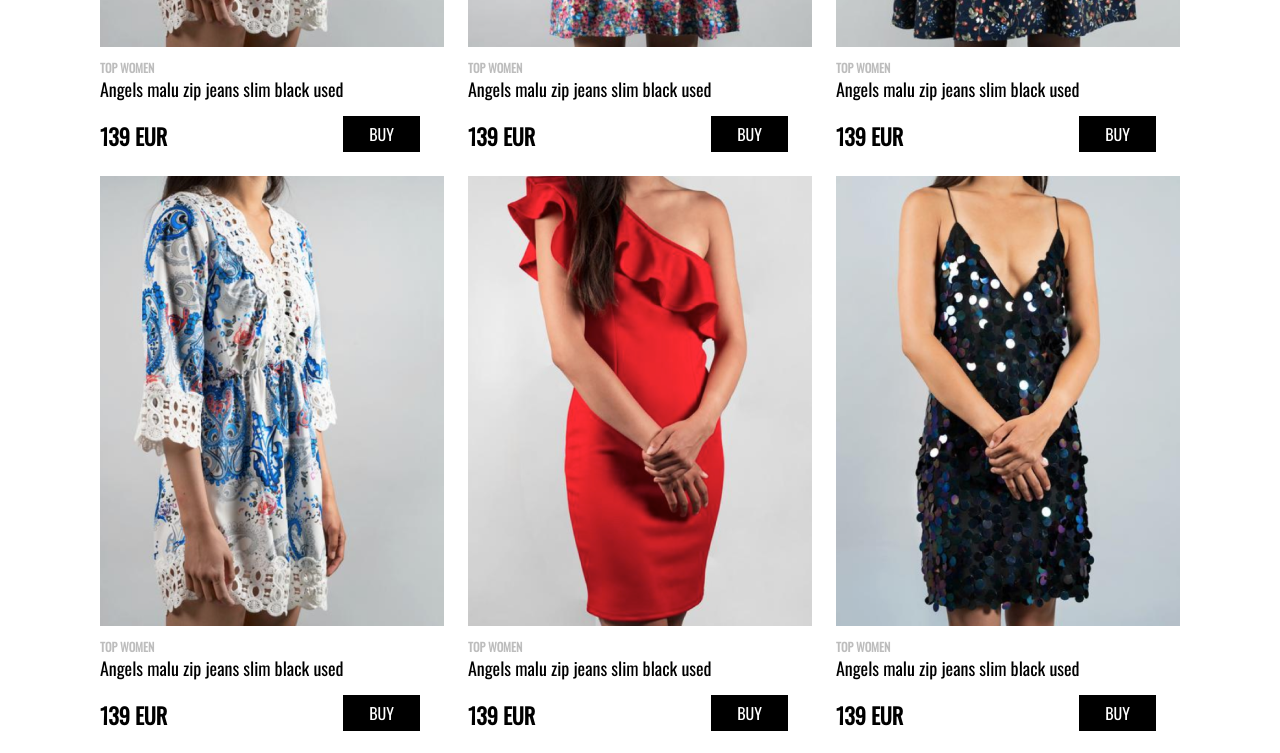
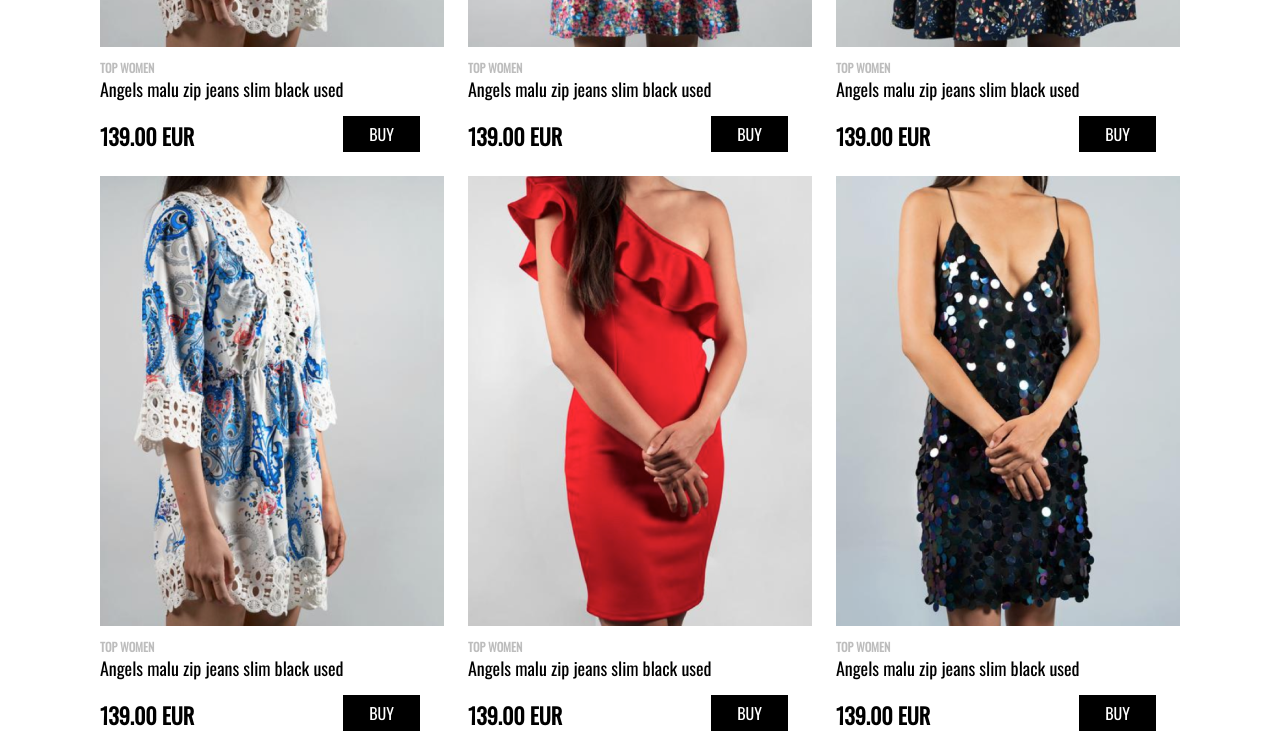
Before and after one commit to IvanParvanovski/Ecommerce-Store, an Angular app in the folder app/: page /catalogue in a window 1280 px wide. Shown: the part 860-1613 px from the top of the page. Built offline with nearby package versions, Linux system fonts and the light colour scheme; no server answers.

Commit message:
Format the price to the second decimal point using PIPE

```diff
--- a/app/src/app/catalogue/catalogue.module.ts
+++ b/app/src/app/catalogue/catalogue.module.ts
@@ -2,6 +2,7 @@ import { NgModule } from '@angular/core';
 import { CommonModule } from '@angular/common';
 import { CatalogueComponent } from './catalogue/catalogue.component';
 import { CatalogueRoutingModule } from './catalogue-routing.module';
+import { SharedModule } from '../shared/shared.module';
 
 
 @NgModule({
@@ -10,6 +11,7 @@ import { CatalogueRoutingModule } from './catalogue-routing.module';
   ],
   imports: [
     CommonModule,
+    SharedModule,
     CatalogueRoutingModule,
   ],
   exports: [
--- a/app/src/app/catalogue/catalogue/catalogue.component.html
+++ b/app/src/app/catalogue/catalogue/catalogue.component.html
@@ -21,139 +21,7 @@
         <h6 class="card__heading">{{product.title}}</h6>
         <p class="card__description">{{product.description}}</p>
 
-        <span class="card__price">{{product.price}} EUR</span>
+        <span class="card__price">{{product.price | priceFormat}} EUR</span>
         <button class="buyButton">Buy</button>
     </div>
-
-    <!-- <div class="card">
-        <img class="dress-img" src="/assets/images/clothes/dress2.png" alt="No Image">
-
-        <h6 class="card__heading">Top Women</h6>
-        <p class="card__description">Angels malu zip jeans slim black used</p>
-
-        <span class="card__price">139,00 EUR</span>
-        <button class="buyButton">Buy</button>
-    </div>
-
-
-
-    <div class="card">
-        <img class="dress-img" src="/assets/images/clothes/dress4.png" alt="No Image">
-
-        <h6 class="card__heading">Top Women</h6>
-        <p class="card__description">Angels malu zip jeans slim black used</p>
-
-        <span class="card__price">139,00 EUR</span>
-        <button class="buyButton">Buy</button>
-    </div>
-
-    <div class="card">
-        <img class="dress-img" src="/assets/images/clothes/dress5.png" alt="No Image">
-
-        <h6 class="card__heading">Top Women</h6>
-        <p class="card__description">Angels malu zip jeans slim black used</p>
-
-        <span class="card__price">139,00 EUR</span>
-        <button class="buyButton">Buy</button>
-    </div>
-
-    <div class="card">
-        <img class="dress-img" src="/assets/images/clothes/dress6.png" alt="No Image">
-
-        <h6 class="card__heading">Top Women</h6>
-        <p class="card__description">Angels malu zip jeans slim black used</p>
-
-        <span class="card__price">139,00 EUR</span>
-        <button class="buyButton">Buy</button>
-    </div>
-
-    <div class="card">
-        <img class="dress-img" src="/assets/images/clothes/dress7.png" alt="No Image">
-
-        <h6 class="card__heading">Top Women</h6>
-        <p class="card__description">Angels malu zip jeans slim black used</p>
-
-        <span class="card__price">139,00 EUR</span>
-        <button class="buyButton">Buy</button>
-    </div>
-
-    <div class="card">
-        <img class="dress-img" src="/assets/images/clothes/dress8.png" alt="No Image">
-
-        <h6 class="card__heading">Top Women</h6>
-        <p class="card__description">Angels malu zip jeans slim black used</p>
-
-        <span class="card__price">139,00 EUR</span>
-        <button class="buyButton">Buy</button>
-    </div>
-
-    <div class="card">
-        <img class="dress-img" src="/assets/images/clothes/dress5.png" alt="No Image">
-
-        <h6 class="card__heading">Top Women</h6>
-        <p class="card__description">Angels malu zip jeans slim black used</p>
-
-        <span class="card__price">139,00 EUR</span>
-        <button class="buyButton">Buy</button>
-    </div>
-
-    <div class="card">
-        <img class="dress-img" src="/assets/images/clothes/dress2.png" alt="No Image">
-
-        <h6 class="card__heading">Top Women</h6>
-        <p class="card__description">Angels malu zip jeans slim black used</p>
-
-        <span class="card__price">139,00 EUR</span>
-        <button class="buyButton">Buy</button>
-    </div>
-
-    <div class="card">
-        <img class="dress-img" src="/assets/images/clothes/dress1.png" alt="No Image">
-
-        <h6 class="card__heading">Top Women</h6>
-        <p class="card__description">Angels malu zip jeans slim black used</p>
-
-        <span class="card__price">139,00 EUR</span>
-        <button class="buyButton">Buy</button>
-    </div>
-
-    <div class="card">
-        <img class="dress-img" src="/assets/images/clothes/dress3.png" alt="No Image">
-
-        <h6 class="card__heading">Top Women</h6>
-        <p class="card__description">Angels malu zip jeans slim black used</p>
-
-        <span class="card__price">139,00 EUR</span>
-        <button class="buyButton">Buy</button>
-    </div>
-
-    <div class="card">
-        <img class="dress-img" src="/assets/images/clothes/dress7.png" alt="No Image">
-
-        <h6 class="card__heading">Top Women</h6>
-        <p class="card__description">Angels malu zip jeans slim black used</p>
-
-        <span class="card__price">139,00 EUR</span>
-        <button class="buyButton">Buy</button>
-    </div>
-
-    <div class="card">
-        <img class="dress-img" src="/assets/images/clothes/dress8.png" alt="No Image">
-
-        <h6 class="card__heading">Top Women</h6>
-        <p class="card__description">Angels malu zip jeans slim black used</p>
-
-        <span class="card__price">139,00 EUR</span>
-        <button class="buyButton">Buy</button>
-    </div>
-
-    <div class="card">
-        <img class="dress-img" src="/assets/images/clothes/dress5.png" alt="No Image">
-
-        <h6 class="card__heading">Top Women</h6>
-        <p class="card__description">Angels malu zip jeans slim black used</p>
-
-        <span class="card__price">139,00 EUR</span>
-        <button class="buyButton">Buy</button>
-    </div> -->
 </section>
--- /dev/null
+++ b/app/src/app/shared/price-format.pipe.ts
@@ -0,0 +1,11 @@
+import { Pipe, PipeTransform } from '@angular/core';
+
+@Pipe({
+  name: 'priceFormat'
+})
+export class PriceFormatPipe implements PipeTransform {
+
+  transform(value: number): string {
+    return value.toFixed(2);
+  }
+}
```
Also changed, not shown: app/src/app/shared/shared.module.ts (+6 -1 lines), 1 other file (tests, documents, lock files or other folders).
